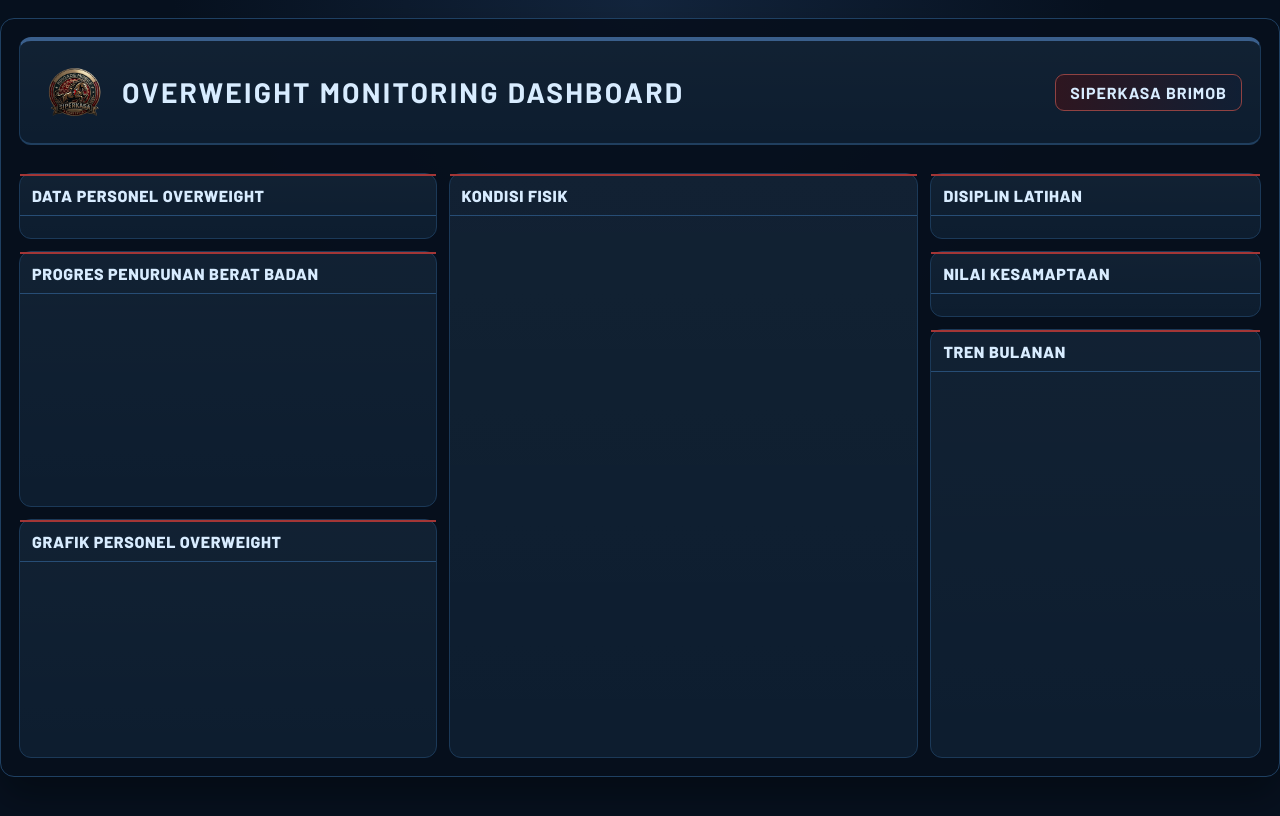
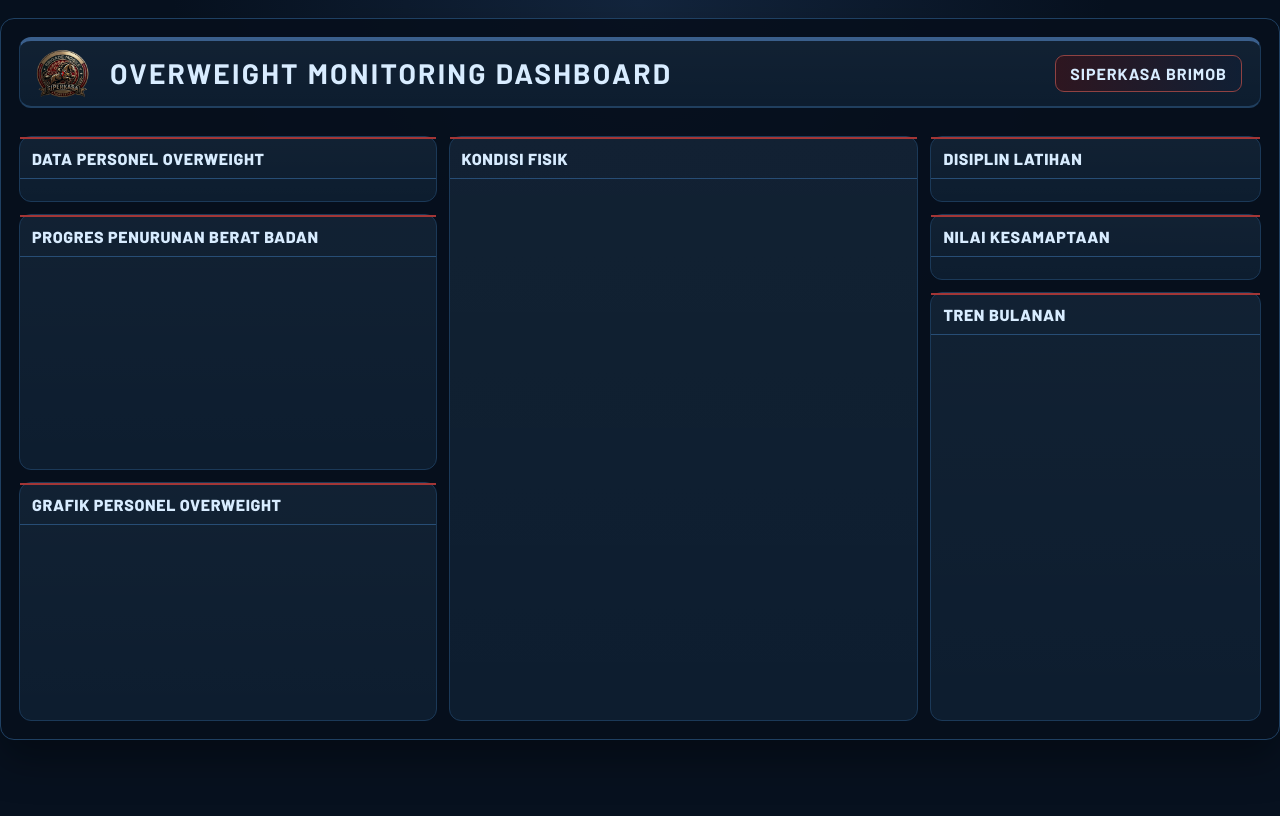
Before and after one commit to siperkasaaa/web, a plain HTML site: page index.html in a window 1280 px wide. Drawn offline with nearby package versions, Linux system fonts and the light colour scheme; no server answers.

Commit message:
Update styles.css

```diff
--- a/styles.css
+++ b/styles.css
@@ -50,20 +50,30 @@ body {
   padding: 14px 18px;
   border-top: 4px solid #3a5f8c;
   border-bottom: 2px solid #203f5f;
+  overflow: visible;
 }
 
 .title-group {
   display: flex;
   align-items: center;
   gap: 10px;
+  position: relative;
+  padding-left: 72px;
 }
 
 .header-logo {
   width: 74px;
   height: 74px;
   object-fit: contain;
-  display: block;
-  flex-shrink: 0;
+  position: absolute;
+  left: -12px;
+  top: 50%;
+  transform: translateY(-50%);
+  border: none !important;
+  border-radius: 0 !important;
+  background: transparent !important;
+  padding: 0 !important;
+  box-shadow: none !important;
 }
 
 h1 {
```
